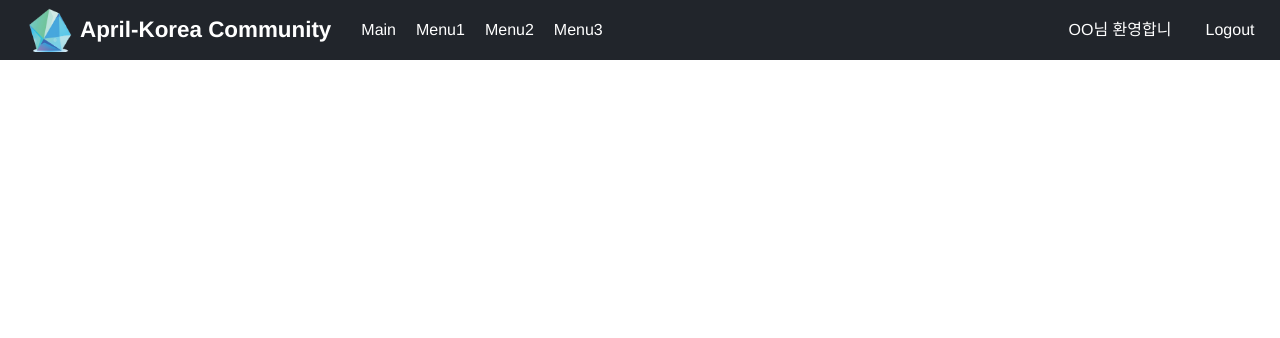
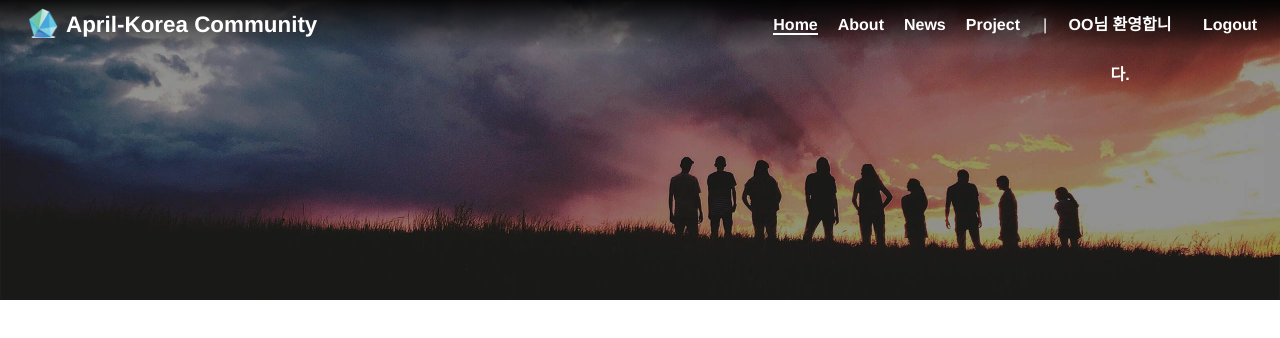
Before and after one commit to April-Korea/April-Community, a Vue app: page / in a window 1280 px wide. Shown: the top 338 px of the page. Built offline with nearby package versions, Linux system fonts and the light colour scheme.

Commit message:
header update

```diff
--- a/src/App.vue
+++ b/src/App.vue
@@ -12,6 +12,7 @@ export default {
 
 <style>
 body { margin: 0; padding: 0; background-color: #FFF; }
+a { text-decoration: none; color: inherit; }
 #app {
   font-family: 'Avenir', Helvetica, Arial, sans-serif;
   -webkit-font-smoothing: antialiased;
--- a/src/components/Top.vue
+++ b/src/components/Top.vue
@@ -1,19 +1,22 @@
 <template>
   <div id="top">
-    <div class="title">
+    <div class="content">
+      <div class="title">
       <img src="../../static/april-korea.png" alt="">
       <span>{{ title }}</span>
     </div>
     <div class="menu">
       <ul>
-        <li>Main</li>
-        <li>Menu1</li>
-        <li>Menu2</li>
-        <li>Menu3</li>
+        <li class="active"><a href="#">Home</a></li>
+        <li><a href="#">About</a></li>
+        <li><a href="#">News</a></li>
+        <li><a href="#">Project</a></li>
       </ul>
     </div>
+    <div class="gab">|</div>
     <div class="mypage">OO님 환영합니다.</div>
     <div class="logout">Logout</div>
+    </div>
   </div>
 </template>
 
@@ -29,13 +32,17 @@ export default {
 </script>
 
 <style scoped>
-  #top { position: fixed; display: flex; top: 0; left: 0; width: 100%; min-width: 1080px; height: 60px; line-height: 60px; background-color: #21252B; color: #FFF; }
-  #top .title { display: flex; padding: 0 20px; font-size: 1.4em; font-weight: 600; }
-  #top .title img { flex-basis: 44px; height: 44px; margin: 8px; }
-  #top .title span { flex: 1; }
-  #top .menu { flex: 1; }
-  #top .menu > ul { list-style-type: none; display: flex; padding: 0; margin: 0; }
-  #top .menu > ul > li { padding: 0 10px; cursor: pointer; }
-  #top .mypage { flex-basis: 120px; }
-  #top .logout { flex-basis: 100px; }
+  #top { position: fixed; top: 0; left: 0; width: 100%; min-width: 1080px; height: 300px; line-height: 300px; background-image: url('../../static/header.jpg'); background-size: cover; background-position: center; color: #FFF; }
+  #top::after { position: absolute; display: block; content: ' '; top: 0; left: 0; width: 100%; height: 100%; background-color: RGBA(0,0,0,0.4); z-index: 2; }
+  #top .content { position: relative; display: flex; width: 100%; height: 50px; line-height: 50px; z-index: 100; background: linear-gradient(RGBA(0,0,0,.9), transparent); }
+  #top .content .title { display: flex; padding: 0 20px; font-size: 1.4em; font-weight: 600; }
+  #top .content .title img { flex-basis: 30px; height: 30px; margin: 8px; }
+  #top .content .title span { flex: 1; }
+  #top .content .menu { flex: 1; }
+  #top .content .menu > ul { list-style-type: none; display: flex; justify-content: flex-end; padding: 0; margin: 0; }
+  #top .content .menu > ul > li { padding: 0 10px; cursor: pointer; font-weight: 600; }
+  #top .content .menu > ul > li.active a { border-bottom: 2px solid #FFF; }
+  #top .content .gab { flex-basis: 30px; text-align: center; }
+  #top .content .mypage { flex-basis: 120px; font-weight: 600; }
+  #top .content .logout { flex-basis: 100px; font-weight: 600; }
 </style>
```
Also changed, not shown: static/header.jpg (added).
